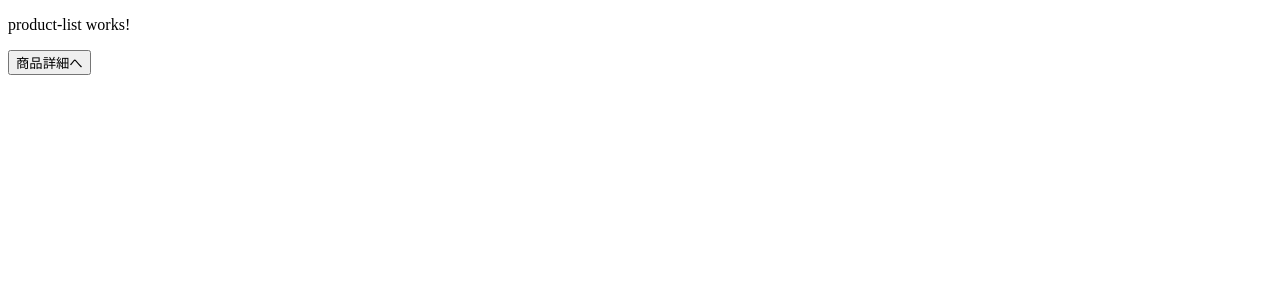
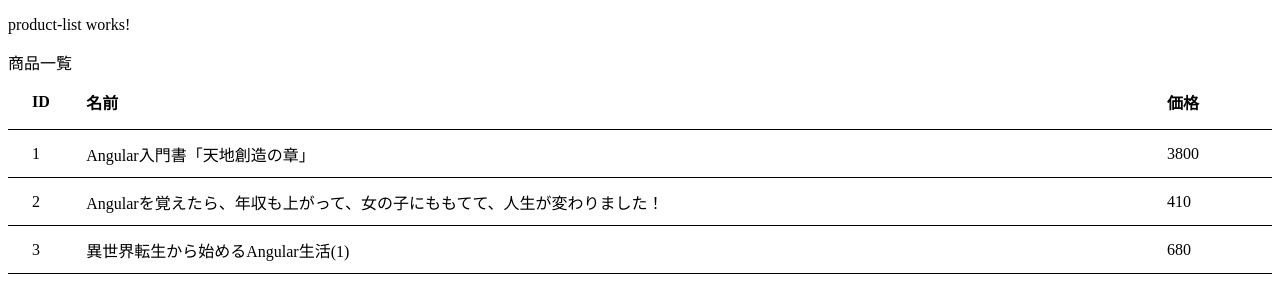
Before and after one commit to shibachev/angular-beginner, an Angular app in the folder front/ng/: page /products in a window 1280 px wide. Shown: the top 300 px of the page. Built offline with nearby package versions, Linux system fonts and the light colour scheme.

Commit message:
feat(ng): add list table.

```diff
--- a/front/ng/src/app/product/product-list/product-list.component.html
+++ b/front/ng/src/app/product/product-list/product-list.component.html
@@ -1,2 +1,24 @@
 <p>product-list works!</p>
-<button (click)="showDetail()">商品詳細へ</button>
+<div class="container">
+  <div class="title">商品一覧</div>
+  <div class="product-list-container">
+    <ng-container *ngIf="products.length === 0">
+      <div class="waiting-for-products">
+        商品を取得しています…
+      </div>
+    </ng-container>
+    <ng-container *ngIf="products.length > 0">
+      <table mat-table [dataSource]="dataSource">
+        <ng-container *ngFor="let displayColumn of displayColumns">
+          <ng-container matColumnDef="{{ displayColumn.name }}">
+            <th mat-header-cell *matHeaderCellDef>{{ displayColumn.display }}</th>
+            <td mat-cell *matCellDef="let element">{{ element[displayColumn.name] }}</td>
+          </ng-container>
+        </ng-container>
+
+        <tr mat-header-row *matHeaderRowDef="displayColumnNames"></tr>
+        <tr mat-row *matRowDef="let row; columns: displayColumnNames;"></tr>
+      </table>
+    </ng-container>
+  </div>
+</div>
--- a/front/ng/src/app/product/product-list/product-list.component.scss
+++ b/front/ng/src/app/product/product-list/product-list.component.scss
@@ -1,3 +1,7 @@
 .button {
   cursor: pointer;
 }
+
+table {
+  width: 100%;
+}
--- a/front/ng/src/app/product/product-list/product-list.component.ts
+++ b/front/ng/src/app/product/product-list/product-list.component.ts
@@ -1,5 +1,7 @@
+import { Product } from 'src/app/shared/models/product';
 import { Component, OnInit } from '@angular/core';
 import { Router } from '@angular/router';
+import { MatTableDataSource } from '@angular/material/table';
 
 @Component({
   selector: 'app-product-list',
@@ -8,12 +10,56 @@
 })
 export class ProductListComponent implements OnInit {
   id = 1;
+  products: Product[] = [];
+
+  displayColumns = [
+    {
+      name: 'id',
+      display: 'ID',
+    },
+    {
+      name: 'name',
+      display: '名前',
+    },
+    {
+      name: 'price',
+      display: '価格',
+    },
+  ];
+  dataSource: MatTableDataSource<Product>;
 
   constructor(
     private router: Router,
   ) { }
 
   ngOnInit() {
+    setTimeout(() => {
+      this.products = [
+        new Product(
+          1,
+          'Angular入門書「天地創造の章」',
+          3800,
+          '神は云った。「Angularあれ」。するとAngularが出来た。',
+        ),
+        new Product(
+          2,
+          'Angularを覚えたら、年収も上がって、女の子にももてて、人生が変わりました！',
+          410,
+          '年収300万のSEが、Angularと出会う。それは、小さな会社の社畜が始めた、最初の抵抗だった。',
+        ),
+        new Product(
+          3,
+          '異世界転生から始めるAngular生活(1)',
+          680,
+          'スパゲッティの沼でデスマーチ真っ最中の田中。過酷な日々からの現実逃避か彼は、異世界に放り出され、そこでAngularの入門書を拾う。現実逃避でさえ、プログラミングをするしかない彼に待ち受けるのは!?',
+        ),
+      ];
+      this.dataSource = new MatTableDataSource(this.products);
+    }, 3000);
+  }
+
+  get displayColumnNames(): string[] {
+    return this.displayColumns.map(i => i.name);
   }
 
   showDetail() {
--- a/front/ng/src/app/shared/shared.module.ts
+++ b/front/ng/src/app/shared/shared.module.ts
@@ -1,5 +1,6 @@
 import { NgModule, CUSTOM_ELEMENTS_SCHEMA } from '@angular/core';
 import { MatDividerModule } from '@angular/material/divider';
+import { MatTableModule } from '@angular/material/table';
 import { CommonModule } from '@angular/common';
 
 @NgModule({
@@ -9,6 +10,7 @@
   exports: [
     CommonModule,
     MatDividerModule,
+    MatTableModule,
   ],
   schemas: [
     CUSTOM_ELEMENTS_SCHEMA,
```
